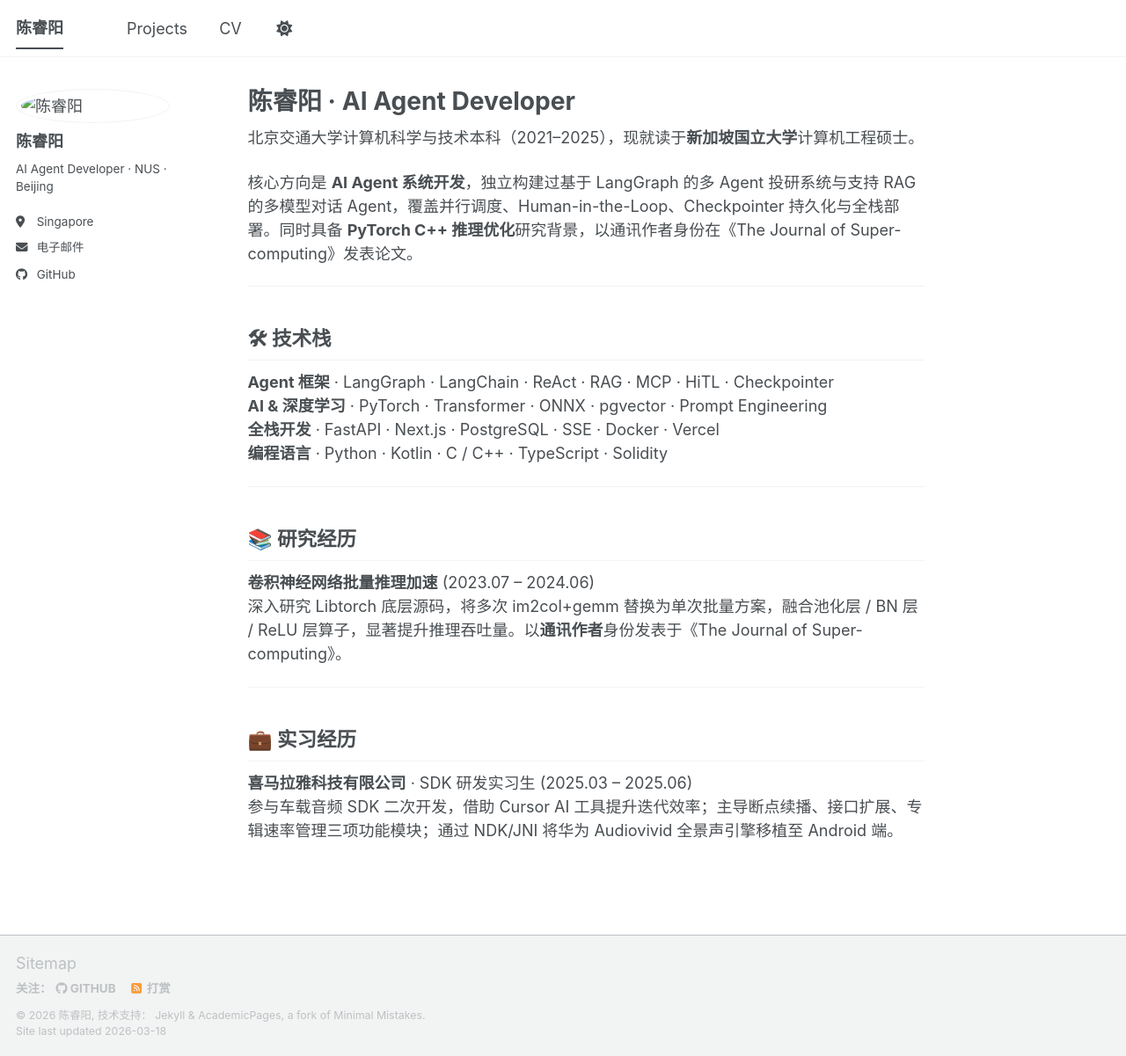
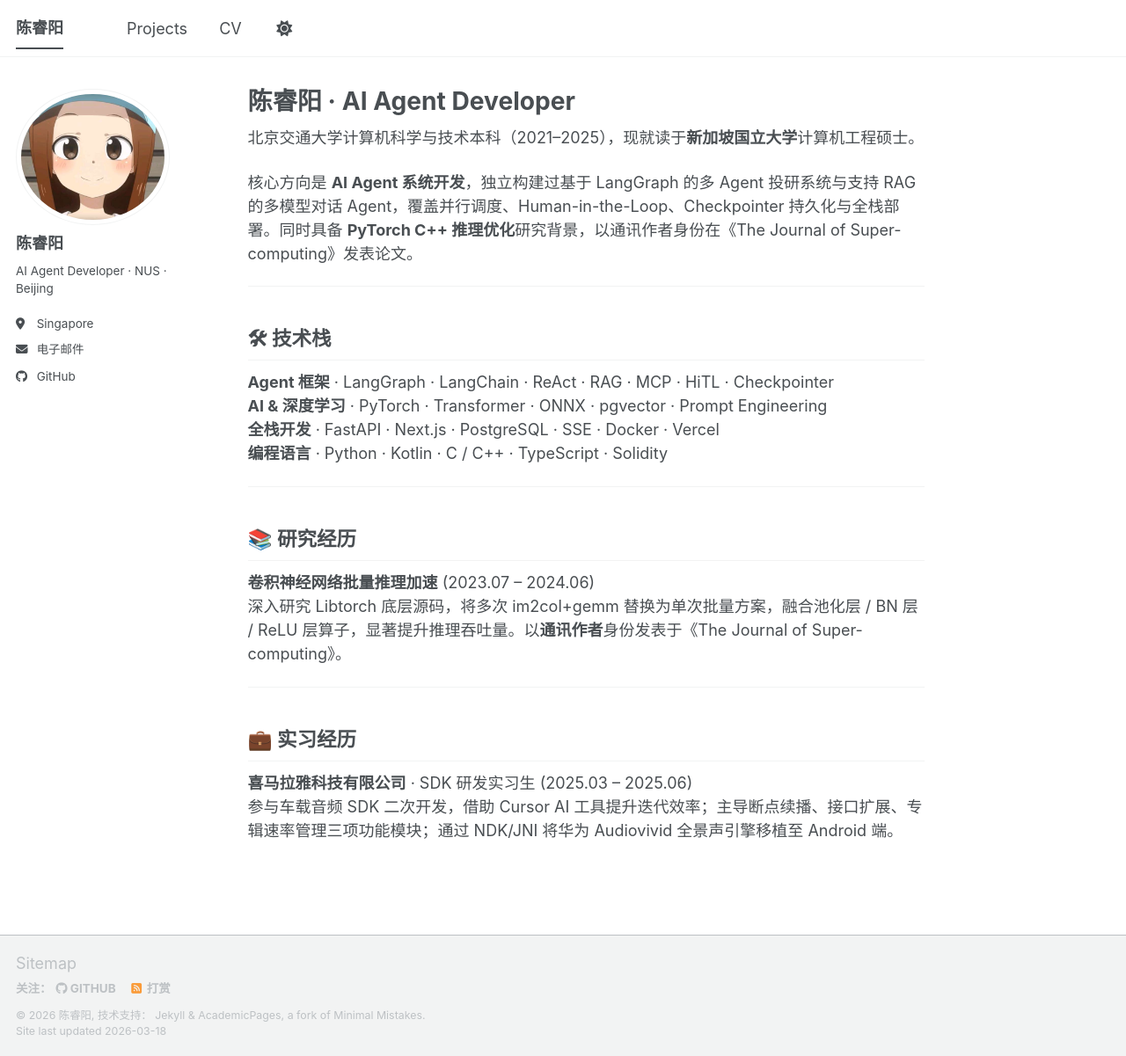
Before and after one commit to Kubao03/Kubao03.github.io, a Jekyll site: the page built from _pages/about.md, in a window 1280 px wide and 1201 px high. Shown: the whole window at 88% size. Built offline with Jekyll 4.4.1, drawn with Linux system fonts in a browser that asks for light colours; a script bundle is joined from its source files by our own code; library files that are not in the unit come from our copies.

Commit message:
Update avatar path in _config.yml

```diff
--- a/_config.yml
+++ b/_config.yml
@@ -17,7 +17,7 @@
 
 author:
   name             : "陈睿阳"
-  avatar           : "images/profile.jpg"  # 上传你的头像
+  avatar           : "profile.jpg"  # 上传你的头像
   bio              : "AI Agent Developer · NUS · Beijing"
   location         : "Singapore"
   email            : "ruiyang03.chen@gmail.com"
```
